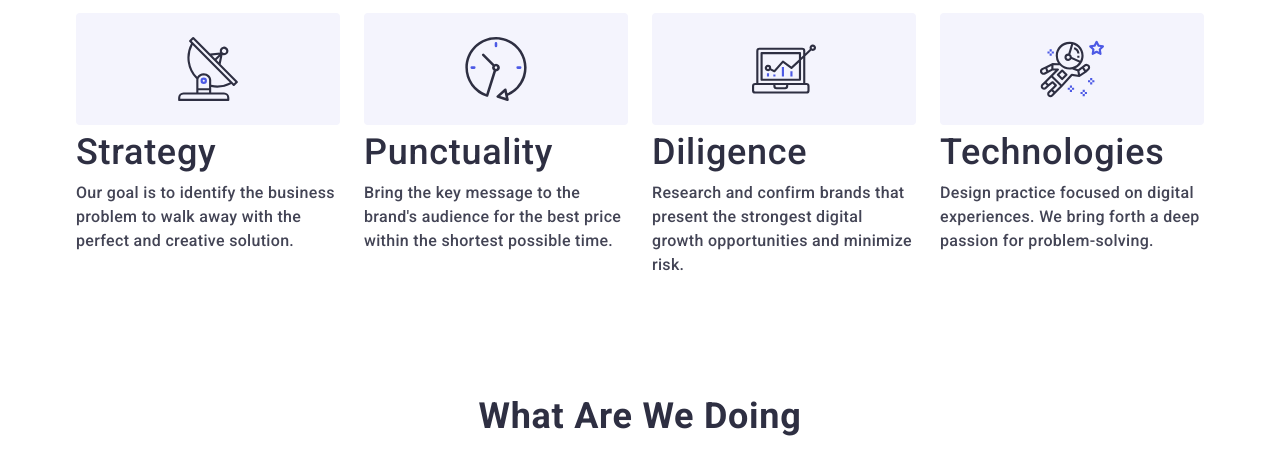
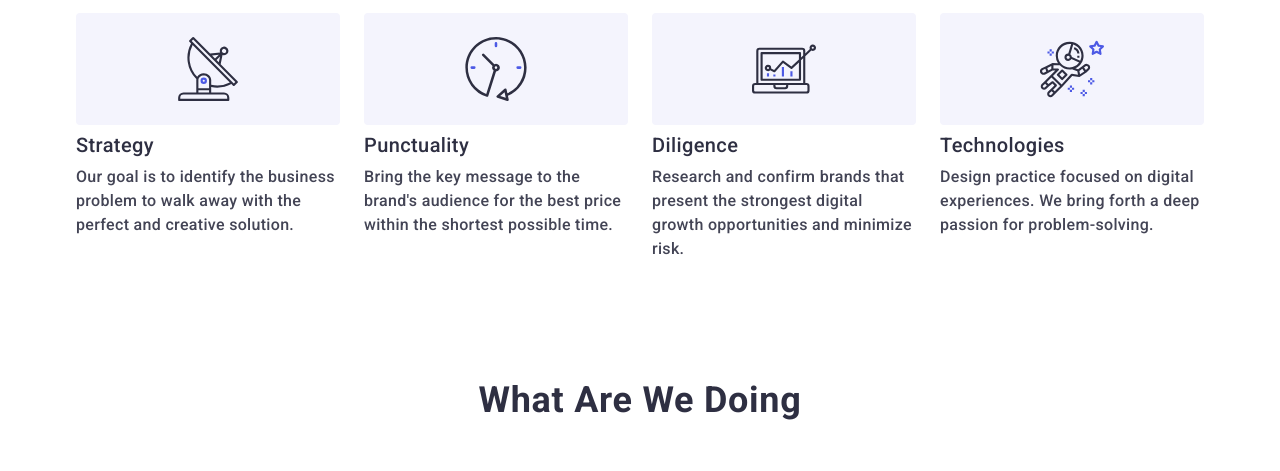
Before and after one commit to ultra-marina/goit-markup-hw-06, a plain HTML site: page index.html in a window 1280 px wide. Shown: the part 780-1251 px from the top of the page. Drawn offline with nearby package versions, Linux system fonts and the light colour scheme.

Commit message:
v1 feature item-titles fixed

```diff
--- a/css/styles.css
+++ b/css/styles.css
@@ -459,7 +459,9 @@ body {
 }
 .feature-list .item-title {
   font-size: 36px;
+  font-weight: 700;
   line-height: 1.11;
+  letter-spacing: 0.72px;
   text-align: center;
 }
 .feature-illustration {
@@ -491,6 +493,12 @@ body {
   }
   .feature-list .card-set-item {
     max-width: 264px;
+  }
+  .feature-list .item-title {
+    font-size: 20px;
+    font-weight: 500;
+    line-height: 1.2;
+    letter-spacing: 0.4px;
   }
   .feature-illustration {
     display: flex;
```
